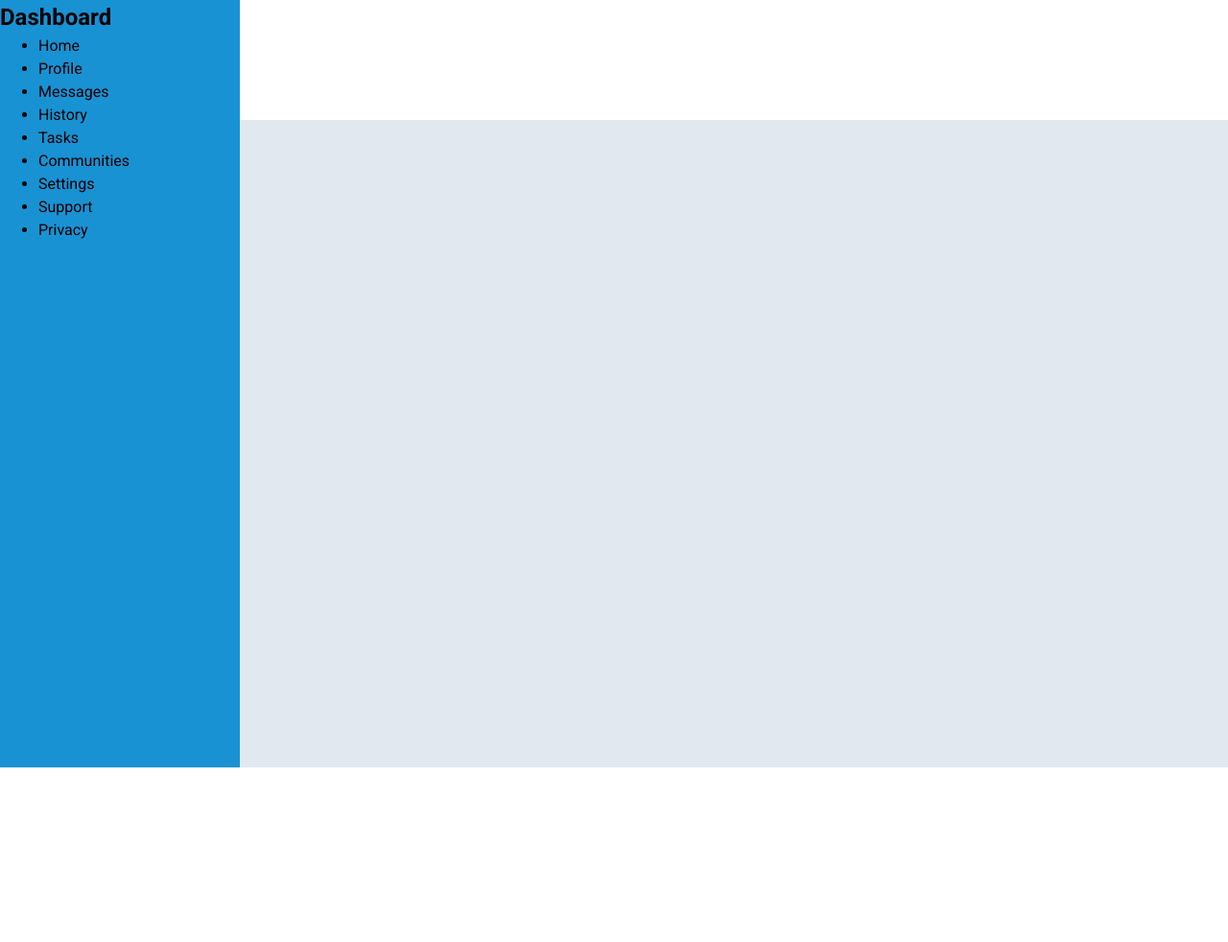
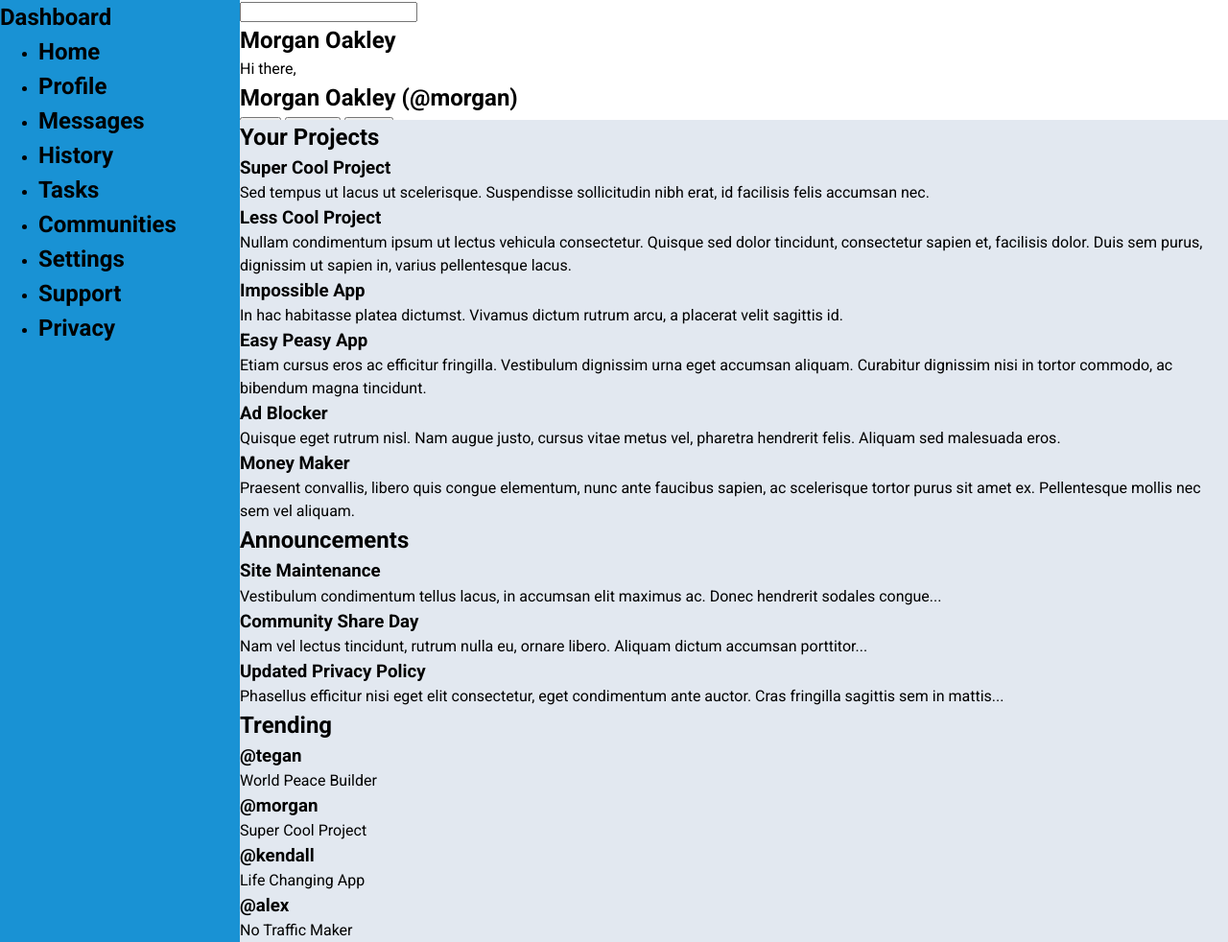
Before and after one commit to cwilliams0926/admin-dashboard, a plain HTML site: page index.html in a window 1280 px wide. Shown: the whole page at 96% size. Before the commit the page ends 800 px from the top, so only its background shows below. Drawn offline with Linux system fonts and the light colour scheme.

Commit message:
Add content to all sections

```diff
--- a/index.html
+++ b/index.html
@@ -11,30 +11,140 @@
 </head>
 <body>
   <header>
-
+    <section class="search-section">
+      <input type="text" class="search">
+    </section>
+    <section class="profile-section">
+      <h2>Morgan Oakley</h2>
+    </section>
+    <section class="welcome-section">
+      <p>Hi there,</p>
+      <h1>Morgan Oakley (@morgan)</h1>
+    </section>
+    <section class="button-section">
+      <button class="header-button">New</button>
+      <button class="header-button">Upload</button>
+      <button class="header-button">Share</button>
+    </section>
   </header>
   <aside class="sidebar">
     <h1>Dashboard</h1>
     <nav class="main-nav">
       <ul>
-        <li>Home</li>
-        <li>Profile</li>
-        <li>Messages</li>
-        <li>History</li>
-        <li>Tasks</li>
-        <li>Communities</li>
+        <li><h2>Home</h2></li>
+        <li><h2>Profile</h2></li>
+        <li><h2>Messages</h2></li>
+        <li><h2>History</h2></li>
+        <li><h2>Tasks</h2></li>
+        <li><h2>Communities</h2></li>
       </ul>
     </nav>
     <nav class="secondary-nav">
       <ul>
-        <li>Settings</li>
-        <li>Support</li>
-        <li>Privacy</li>
+        <li><h2>Settings</h2></li>
+        <li><h2>Support</h2></li>
+        <li><h2>Privacy</h2></li>
       </ul>
     </nav>
   </aside>
   <main>
-
+    <section class="project-section">
+      <h2>Your Projects</h2>
+      <div class="project-container">
+        <div class="project-card">
+          <h3>Super Cool Project</h3>
+          <p>
+            Sed tempus ut lacus ut scelerisque. Suspendisse sollicitudin nibh
+            erat, id facilisis felis accumsan nec.
+          </p>
+        </div>
+        <div class="project-card">
+          <h3>Less Cool Project</h3>
+          <p>
+            Nullam condimentum ipsum ut lectus vehicula consectetur. Quisque
+            sed dolor tincidunt, consectetur sapien et, facilisis dolor. Duis
+            sem purus, dignissim ut sapien in, varius pellentesque lacus.
+          </p>
+        </div>
+        <div class="project-card">
+          <h3>Impossible App</h3>
+          <p>
+            In hac habitasse platea dictumst. Vivamus dictum rutrum arcu, a
+            placerat velit sagittis id.
+          </p>
+        </div>
+        <div class="project-card">
+          <h3>Easy Peasy App</h3>
+          <p>
+            Etiam cursus eros ac efficitur fringilla. Vestibulum dignissim urna
+            eget accumsan aliquam. Curabitur dignissim nisi in tortor commodo,
+            ac bibendum magna tincidunt.
+          </p>
+        </div>
+        <div class="project-card">
+          <h3>Ad Blocker</h3>
+          <p>
+            Quisque eget rutrum nisl. Nam augue justo, cursus vitae metus vel,
+            pharetra hendrerit felis. Aliquam sed malesuada eros.
+          </p>
+        </div>
+        <div class="project-card">
+          <h3>Money Maker</h3>
+          <p>
+            Praesent convallis, libero quis congue elementum, nunc ante
+            faucibus sapien, ac scelerisque tortor purus sit amet ex.
+            Pellentesque mollis nec sem vel aliquam.
+          </p>
+        </div>
+      </div>
+    </section>
+    <section class="announcement-section">
+      <h2>Announcements</h2>
+      <div class="announcement-card">
+        <div class="announcement">
+          <h3>Site Maintenance</h3>
+          <p>
+            Vestibulum condimentum tellus lacus, in accumsan elit maximus ac.
+            Donec hendrerit sodales congue...
+          </p>
+        </div>
+        <div class="announcement">
+          <h3>Community Share Day</h3>
+          <p>
+            Nam vel lectus tincidunt, rutrum nulla eu, ornare libero. Aliquam
+            dictum accumsan porttitor...
+          </p>
+        </div>
+        <div class="announcement">
+          <h3>Updated Privacy Policy</h3>
+          <p>
+            Phasellus efficitur nisi eget elit consectetur, eget condimentum
+            ante auctor. Cras fringilla sagittis sem in mattis...
+          </p>
+        </div>
+      </div>
+    </section>
+    <section class="trending-section">
+      <h2>Trending</h2>
+      <div class="trending-card">
+        <div class="trending-profile">
+          <h3>@tegan</h3>
+          <p>World Peace Builder</p>
+        </div>
+        <div class="trending-profile">
+          <h3>@morgan</h3>
+          <p>Super Cool Project</p>
+        </div>
+        <div class="trending-profile">
+          <h3>@kendall</h3>
+          <p>Life Changing App</p>
+        </div>
+        <div class="trending-profile">
+          <h3>@alex</h3>
+          <p>No Traffic Maker</p>
+        </div>
+      </div>
+    </section>
   </main>
 </body>
 </html>
--- a/style.css
+++ b/style.css
@@ -7,6 +7,7 @@
   --light-blue: #1992d4;
   --white: #ffffff;
   --light-grey: #e2e8f0;
+  --black: #010101;
   --font-family: "Roboto", system-ui, "Segoe UI", Helvetica, Arial, sans-serif;
 }
 
```
Also changed, not shown: images/cat.jpg (added).
